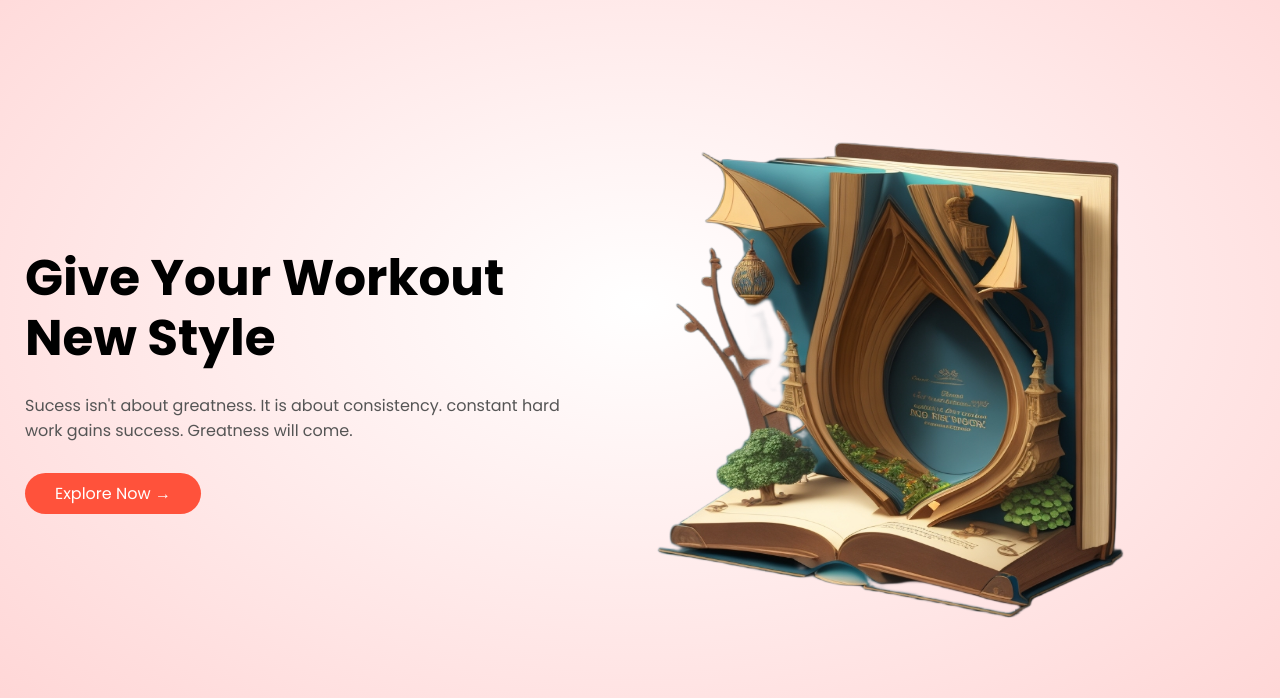
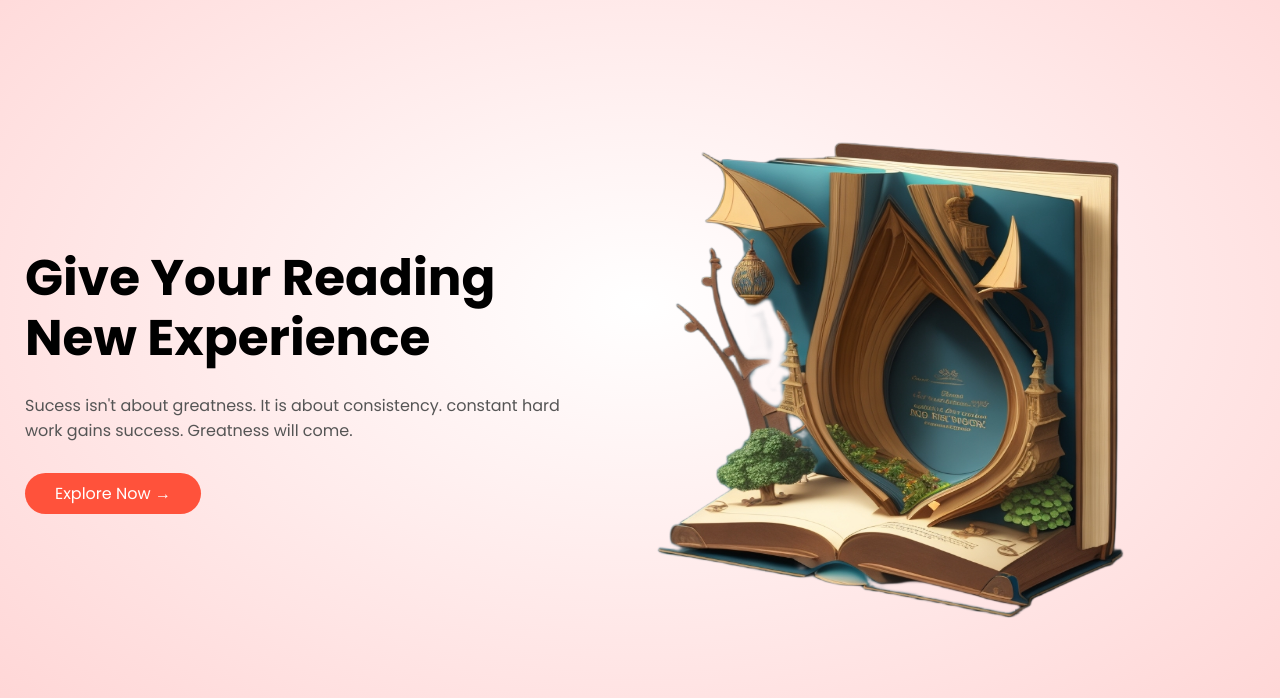
Before and after one commit to rishiraj112/Project-sem-6, a plain HTML site: page index.html in a window 1280 px wide. Shown: the part 102-800 px from the top of the page. Drawn offline with Linux system fonts and the light colour scheme.

Commit message:
update to head

```diff
--- a/index.html
+++ b/index.html
@@ -38,7 +38,7 @@
         </div>
         <div class="row">
             <div class="col-2">
-                <h1>Give Your Workout<br> New Style</h1>
+                <h1>Give Your Reading<br> New Experience</h1>
                 <p>Sucess isn't about greatness. It is about consistency.
                 constant hard<br> work gains success. Greatness will come.</p>
                 <a href="" class="btn">Explore Now &#8594;</a>
```
